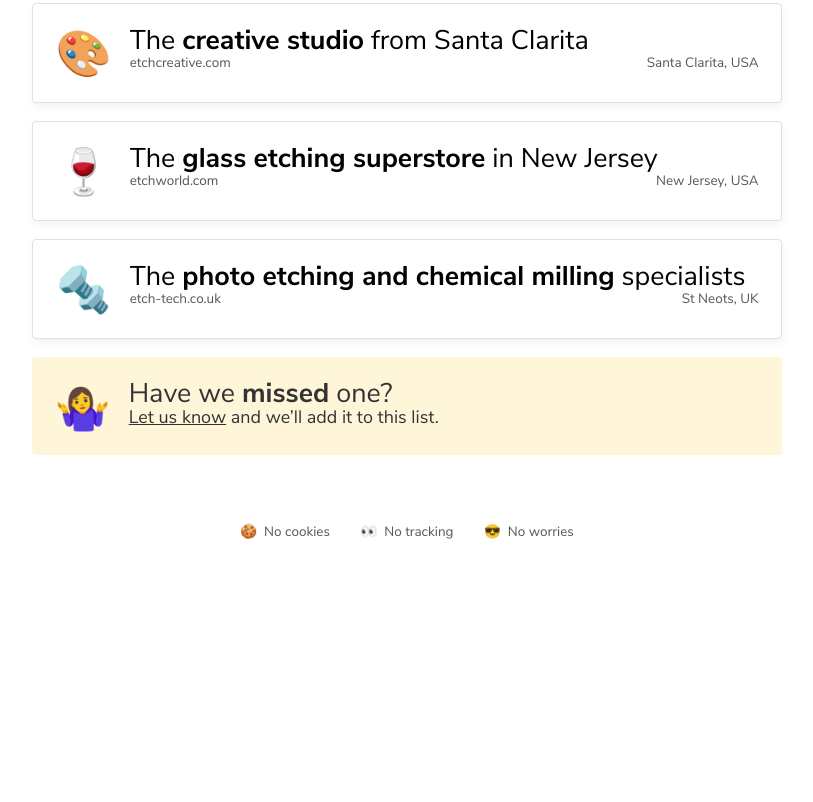
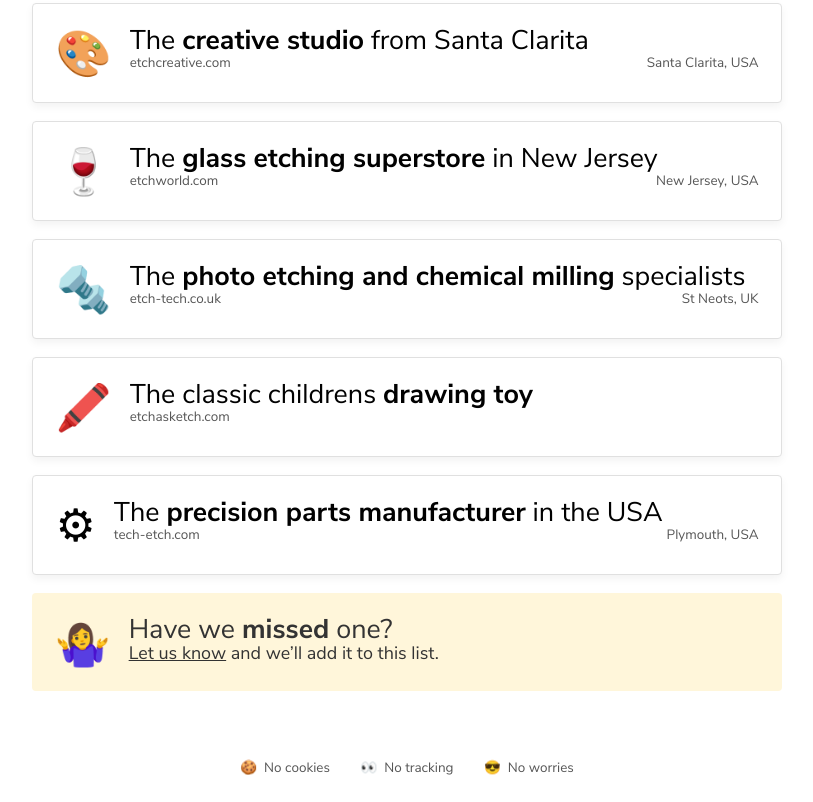
Before and after one commit to etchteam/etch-directory, a website: page index.html in a window 1280 px wide. Shown: the part 1406-2208 px from the top of the page, without its empty margins (233-1046 px from the left). Before the commit the page ends 1972 px from the top, so only its background shows below. Drawn offline with Linux system fonts and the light colour scheme.

Commit message:
feat: Add Tech Etch

```diff
--- a/index.html
+++ b/index.html
@@ -486,6 +486,37 @@
             </a>
           </li>
           <li>
+            <a class="card" href="https://etchasketch.com/" target="_blank" rel="noopener noreferrer">
+              <div class="card__icon">
+                <span role="img" class="emoji">🖍️</span>
+              </div>
+              <div class="card__content">
+                <h2 class="card__title">
+                  The classic childrens <b>drawing toy</b>
+                </h2>
+                <div class="card__meta">
+                  <div class="card__meta-domain">etchasketch.com</div>
+                </div>
+              </div>
+            </a>
+          </li>
+          <li>
+            <a class="card" href="https://www.tech-etch.com/" target="_blank" rel="noopener noreferrer">
+              <div class="card__icon">
+                <span role="img" class="emoji">⚙</span>
+              </div>
+              <div class="card__content">
+                <h2 class="card__title">
+                  The <b>precision parts manufacturer</b> in the USA
+                </h2>
+                <div class="card__meta">
+                  <div class="card__meta-domain">tech-etch.com</div>
+                  <div class="card__meta-location">Plymouth, USA</div>
+                </div>
+              </div>
+            </a>
+          </li>
+          <li>
             <div class="card card--muted">
               <div class="card__icon">
                 <span role="img" class="emoji">🤷‍♀️</span>
```
